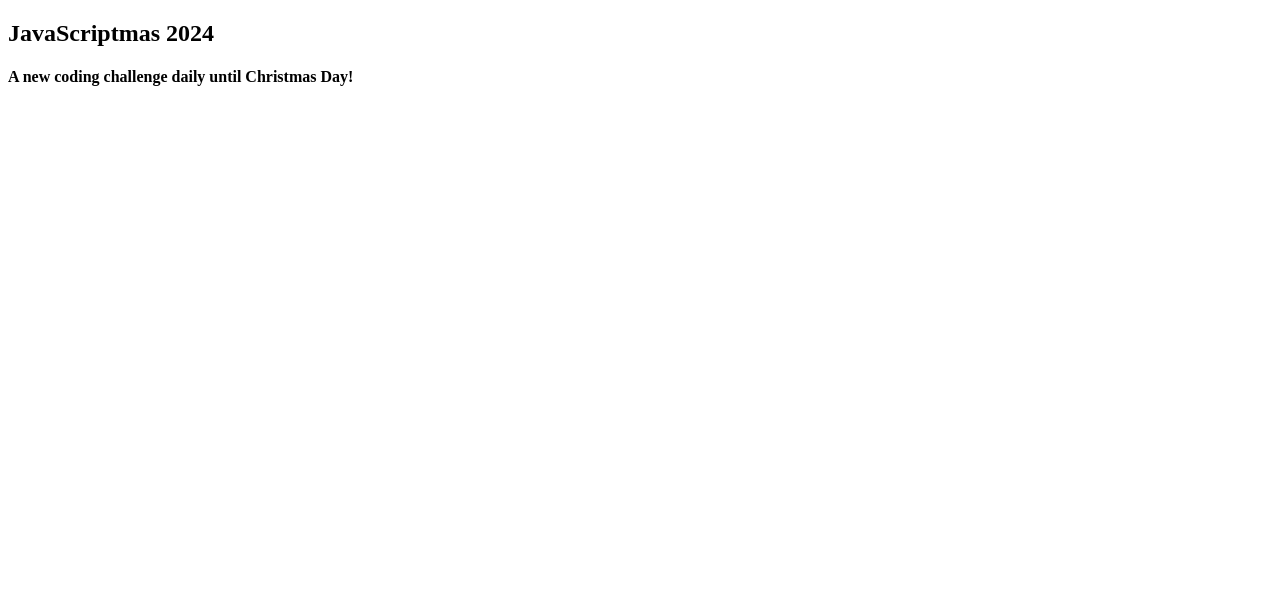
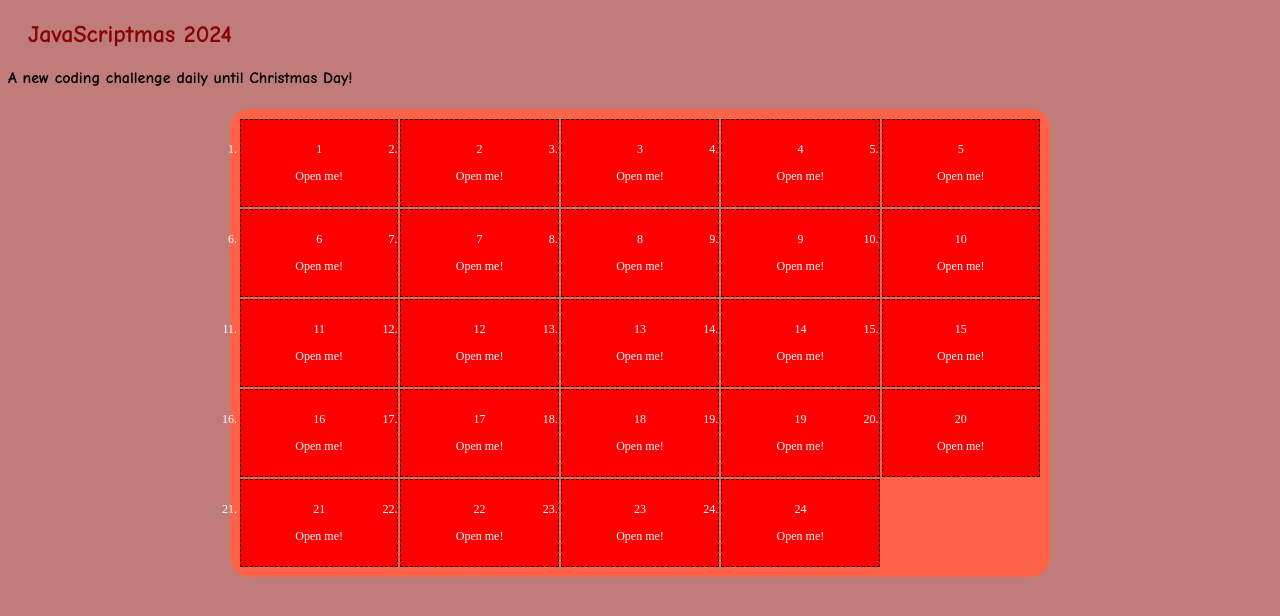
Before and after one commit to fedy14/ugly-calendar, a plain HTML site: page index.html in a window 1280 px wide. Drawn offline with Linux system fonts and the light colour scheme.

Commit message:
update the name of the page

```diff
--- a/index.css
+++ b/index.css
@@ -1,6 +1,6 @@
 body {
     font-family: 'Times New Roman', Times, serif;
-    background-color: red;
+    background-color: rgb(192, 123, 123);
 }
 
 h2 {
--- a/index.html
+++ b/index.html
@@ -4,7 +4,7 @@
     <meta charset="UTF-8">
     <meta name="viewport" content="width=device-width, initial-scale=1.0">
     <title>Interactive Advent Calendar</title>
-    <link rel="stylesheet" href="styles.css">
+    <link rel="stylesheet" href="index.css">
     <link rel="stylesheet" href="https://cdnjs.cloudflare.com/ajax/libs/font-awesome/6.0.0-beta3/css/all.min.css">
 </head>
 <body>
@@ -13,6 +13,6 @@
         <h4>A new coding challenge daily until Christmas Day!</h4>
         <ol id="calendar" class="calendar-container"></ol>
     </main>
-    <script src="script.js"></script>
+    <script src="index.js"></script>
 </body>
 </html>
```
